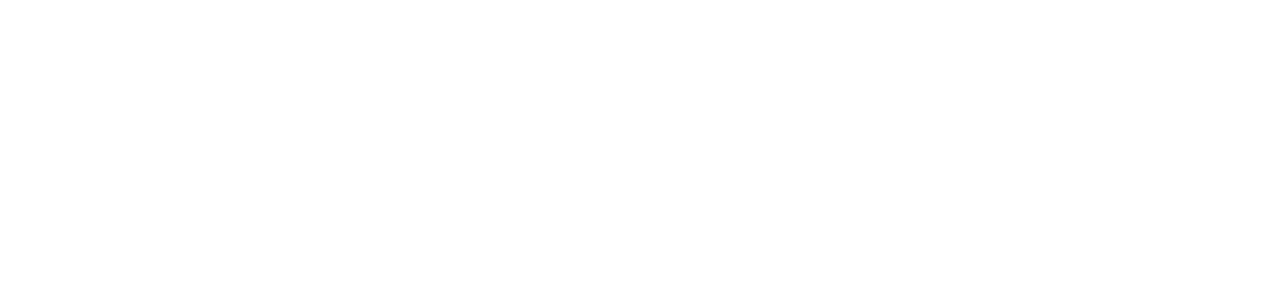
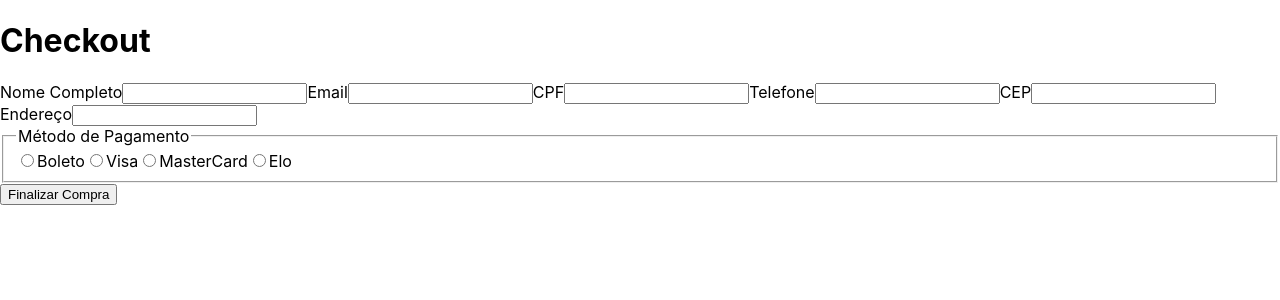
Before and after one commit to JyojiTenguam/project-frontend-online-store-ts, a React (Vite) app: page /checkout in a window 1280 px wide. Before the commit this address had no page. Shown: the top 300 px of the page. Built offline with nearby package versions, Linux system fonts and the light colour scheme.

Commit message:
trybe publisher

```diff
--- a/src/App.tsx
+++ b/src/App.tsx
@@ -3,6 +3,7 @@
 import ShoppingCartPage from './components/ShoppingCartPage';
 import ProductDetails from './components/ProductDetails';
 import Home from './pages/Home';
+import Checkout from './components/Checkout';
 
 function App() {
   return (
@@ -11,6 +12,7 @@
       <Route path="/" element={ <Home /> } />
       <Route path="/shopping-cart" element={ <ShoppingCartPage /> } />
       <Route path="/products-details/:id" element={ <ProductDetails /> } />
+      <Route path="/checkout" element={ <Checkout /> } />
     </Routes>
 
   );
--- /dev/null
+++ b/src/components/Checkout.tsx
@@ -0,0 +1,239 @@
+import React, { useEffect, useState } from 'react';
+import { useNavigate } from 'react-router-dom';
+
+interface Cart {
+  id: string;
+  title: string;
+  quantity: number;
+  price: number;
+}
+
+interface CheckoutForm {
+  fullname: string;
+  email: string;
+  cpf: string;
+  phone: string;
+  cep: string;
+  address: string;
+  paymentMethod: string;
+}
+
+function Checkout() {
+  const navigate = useNavigate();
+  const [formData, setFormData] = useState<CheckoutForm>({
+    fullname: '',
+    email: '',
+    cpf: '',
+    phone: '',
+    cep: '',
+    address: '',
+    paymentMethod: '',
+  });
+
+  const [cart, setCart] = useState<Cart[]>([]);
+  const [errorMessage, setErrorMessage] = useState<string>('');
+
+  const handleInputChange = (
+    e: React.ChangeEvent<HTMLInputElement | HTMLSelectElement>,
+  ) => {
+    setFormData({
+      ...formData,
+      [e.target.name]: e.target.value,
+    });
+  };
+
+  const handlePaymentChange = (
+    e: React.ChangeEvent<HTMLInputElement>,
+  ) => {
+    setFormData({
+      ...formData,
+      paymentMethod: e.target.value,
+    });
+  };
+
+  const handleCheckout = (e: React.FormEvent<HTMLFormElement>) => {
+    e.preventDefault();
+
+    const missingFields = Object.values(formData).some(
+      (field) => field.trim().length === 0,
+    );
+
+    if (missingFields) {
+      setErrorMessage('Campos inválidos');
+      return;
+    }
+    localStorage.removeItem('cart');
+    navigate('/');
+    setCart([]);
+  };
+
+  useEffect(() => {
+    const cartItemsFromLocalStorage = JSON.parse(
+      localStorage.getItem('cart') || '[]',
+    );
+
+    setCart(cartItemsFromLocalStorage);
+  }, []);
+
+  return (
+    <div>
+      <h1>Checkout</h1>
+      {cart.length > 0 && (
+        <div>
+          <h2>Resumo da Compra</h2>
+          <ul>
+            {cart.map((item) => (
+              <li key={ item.id }>
+                <p data-testid="checkout-products">{item.title}</p>
+                <p>
+                  Preço: R$
+                  {item.price}
+                </p>
+                <p>
+                  Quantidade:
+                  {item.quantity}
+                </p>
+              </li>
+            ))}
+            <p>
+              Total: R$
+              {' '}
+              {cart.reduce((acc, item) => acc + item
+                .price * item.quantity, 0).toFixed(2)}
+            </p>
+          </ul>
+        </div>
+      )}
+
+      <form onSubmit={ handleCheckout }>
+        <label htmlFor="fullname">
+          Nome Completo
+          <input
+            type="text"
+            name="fullname"
+            id="fullname"
+            data-testid="checkout-fullname"
+            value={ formData.fullname }
+            onChange={ handleInputChange }
+          />
+        </label>
+
+        <label htmlFor="email">
+          Email
+          <input
+            type="email"
+            name="email"
+            id="email"
+            data-testid="checkout-email"
+            value={ formData.email }
+            onChange={ handleInputChange }
+          />
+        </label>
+
+        <label htmlFor="cpf">
+          CPF
+          <input
+            type="text"
+            name="cpf"
+            id="cpf"
+            data-testid="checkout-cpf"
+            value={ formData.cpf }
+            onChange={ handleInputChange }
+          />
+        </label>
+
+        <label htmlFor="phone">
+          Telefone
+          <input
+            type="text"
+            name="phone"
+            id="phone"
+            data-testid="checkout-phone"
+            value={ formData.phone }
+            onChange={ handleInputChange }
+          />
+        </label>
+
+        <label htmlFor="cep">
+          CEP
+          <input
+            type="text"
+            name="cep"
+            id="cep"
+            data-testid="checkout-cep"
+            value={ formData.cep }
+            onChange={ handleInputChange }
+          />
+        </label>
+
+        <label htmlFor="address">
+          Endereço
+          <input
+            type="text"
+            name="address"
+            id="address"
+            data-testid="checkout-address"
+            value={ formData.address }
+            onChange={ handleInputChange }
+          />
+        </label>
+
+        <fieldset>
+          <legend>Método de Pagamento</legend>
+          <label>
+            <input
+              type="radio"
+              name="paymentMethod"
+              value="Boleto"
+              data-testid="ticket-payment"
+              checked={ formData.paymentMethod === 'Boleto' }
+              onChange={ handlePaymentChange }
+            />
+            Boleto
+          </label>
+          <label>
+            <input
+              type="radio"
+              name="paymentMethod"
+              value="Visa"
+              data-testid="visa-payment"
+              checked={ formData.paymentMethod === 'Visa' }
+              onChange={ handlePaymentChange }
+            />
+            Visa
+          </label>
+          <label>
+            <input
+              type="radio"
+              name="paymentMethod"
+              value="MasterCard"
+              data-testid="master-payment"
+              checked={ formData.paymentMethod === 'MasterCard' }
+              onChange={ handlePaymentChange }
+            />
+            MasterCard
+          </label>
+          <label>
+            <input
+              type="radio"
+              name="paymentMethod"
+              value="Elo"
+              data-testid="elo-payment"
+              checked={ formData.paymentMethod === 'Elo' }
+              onChange={ handlePaymentChange }
+            />
+            Elo
+          </label>
+        </fieldset>
+
+        <button data-testid="checkout-btn">Finalizar Compra</button>
+      </form>
+
+      {errorMessage && (
+        <p data-testid="error-msg">{errorMessage}</p>
+      )}
+    </div>
+  );
+}
+
+export default Checkout;
--- a/src/components/ShoppingCartPage.tsx
+++ b/src/components/ShoppingCartPage.tsx
@@ -1,4 +1,5 @@
 import React, { useEffect, useState } from 'react';
+import { Link } from 'react-router-dom';
 import { Product } from '../types';
 
 function ShoppingCartPage() {
@@ -42,10 +43,13 @@
   return (
     <div>
       <h1>Carrinho de Compras</h1>
+      <Link to="/checkout" data-testid="checkout-products">
+        <button>Finalizar Compra</button>
+      </Link>
       {cart.length === 0 ? (
-        <div data-testid="shopping-cart-empty-message">
+        <p data-testid="shopping-cart-empty-message">
           Seu carrinho está vazio.
-        </div>
+        </p>
       ) : (
         <div>
           {cart.map((product) => (
```
Also changed, not shown: 3 other files (tests, documents, lock files or other folders).
